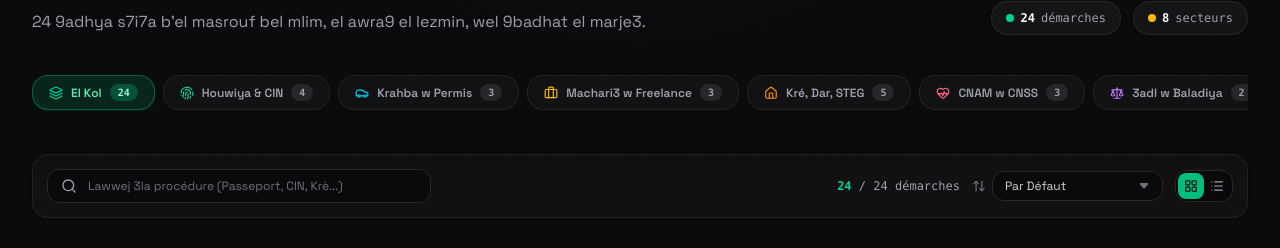
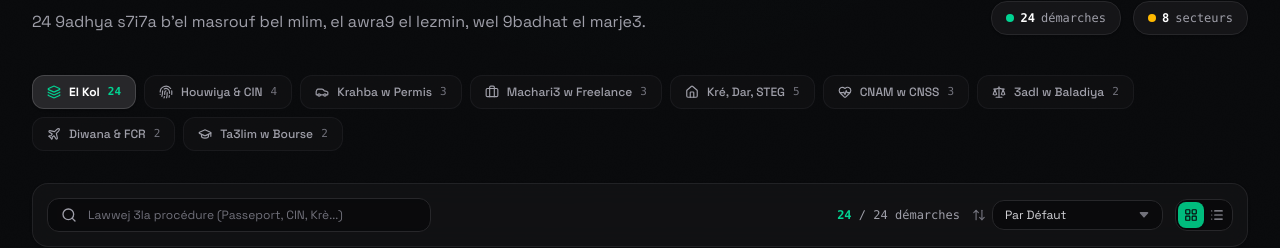
Before and after one commit to wacim-abdellli/idaara, a Next.js app: page /procedures in a window 1280 px wide. Shown: the part 198-446 px from the top of the page. Built offline with nearby package versions, Linux system fonts and the light colour scheme; no server answers.

Commit message:
style(procedures): replace chunky pill tabs with sleek minimalist segment controls

```diff
--- a/src/app/procedures/page.tsx
+++ b/src/app/procedures/page.tsx
@@ -333,9 +333,8 @@ export default function ProceduresPage() {
           </div>
         </div>
 
-        {/* ── 2. SECTOR FILTER PILLS ── */}
-        <div className="w-full overflow-hidden pb-1">
-          <div className="flex items-center gap-2 overflow-x-auto pb-2 scrollbar-none">
+        {/* ── 2. REFINED MINIMALIST SECTOR TABS ── */}
+        <div className="flex flex-wrap items-center gap-1.5 sm:gap-2">
           {verticals.map((v) => {
             const Icon = v.icon;
             const isSelected = selectedVertical === v.id;
@@ -348,17 +347,17 @@ export default function ProceduresPage() {
               <button
                 key={v.id}
                 onClick={() => setSelectedVertical(v.id)}
-                  className={`px-4 py-2 rounded-2xl text-xs font-semibold transition-all cursor-pointer shrink-0 flex items-center gap-2 border ${
+                className={`px-3.5 py-2 rounded-xl text-xs transition-all cursor-pointer flex items-center gap-2 ${
                   isSelected
-                      ? 'bg-emerald-500/15 text-emerald-300 border-emerald-500/40 shadow-sm shadow-emerald-500/10 font-bold'
-                      : 'bg-zinc-900/60 text-zinc-400 hover:text-white hover:bg-zinc-900 border-zinc-800/80 hover:border-zinc-700'
+                    ? 'bg-zinc-800 text-white font-bold border border-white/15 shadow-sm'
+                    : 'bg-zinc-900/40 hover:bg-zinc-800/60 text-zinc-400 hover:text-zinc-200 border border-zinc-800/50 hover:border-zinc-700/60 font-medium'
                 }`}
               >
-                  <Icon className={`w-3.5 h-3.5 ${isSelected ? 'text-emerald-400' : v.color}`} />
+                <Icon className={`w-3.5 h-3.5 ${isSelected ? 'text-emerald-400' : 'text-zinc-400'}`} />
                 <span>{v.label}</span>
                 <span
-                    className={`font-mono text-[10px] px-2 py-0.5 rounded-full ${
-                      isSelected ? 'bg-emerald-500/30 text-emerald-200 font-bold' : 'bg-zinc-800 text-zinc-400'
+                  className={`text-[11px] font-mono ${
+                    isSelected ? 'text-emerald-400 font-bold' : 'text-zinc-500'
                   }`}
                 >
                   {count}
@@ -366,7 +365,6 @@ export default function ProceduresPage() {
               </button>
             );
           })}
-          </div>
         </div>
 
         {/* ── 3. SEARCH & CONTROLS TOOLBAR ── */}
```
Lines whose indentation alone changed are shown as unchanged.
